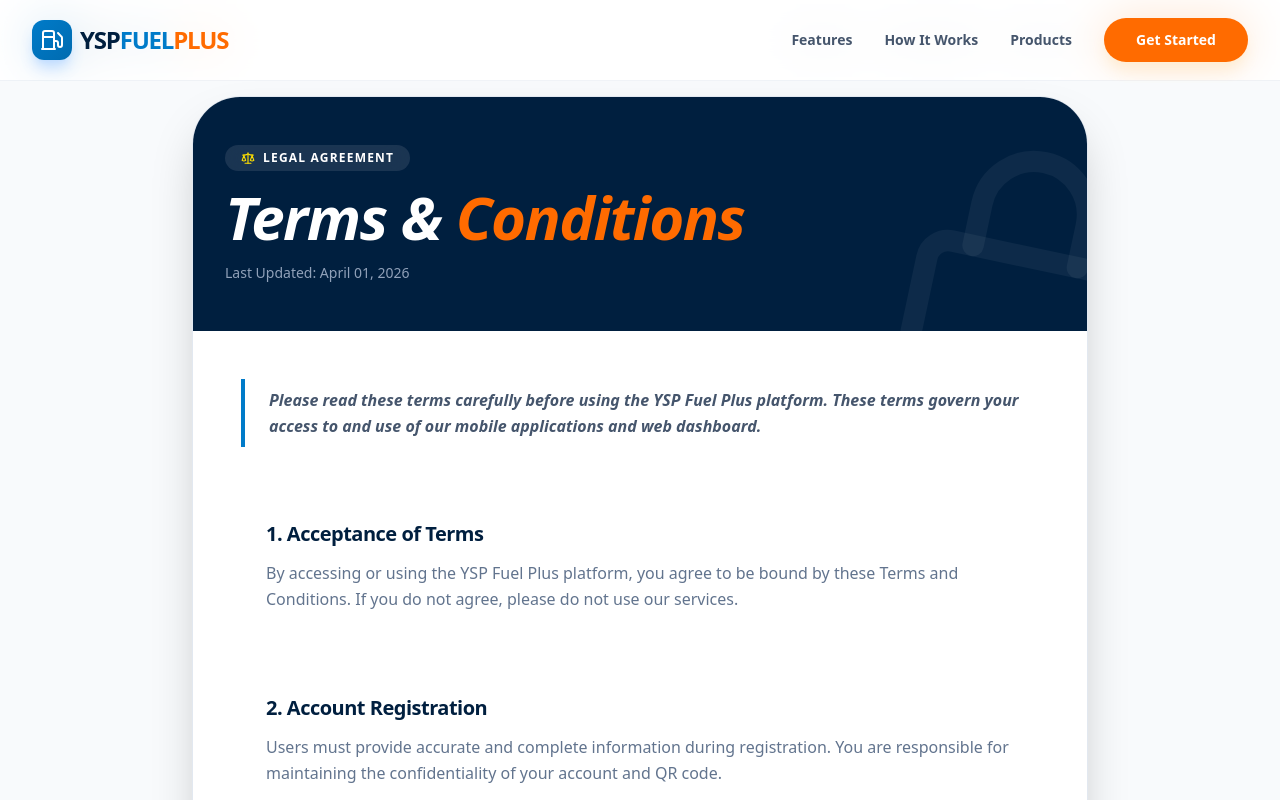
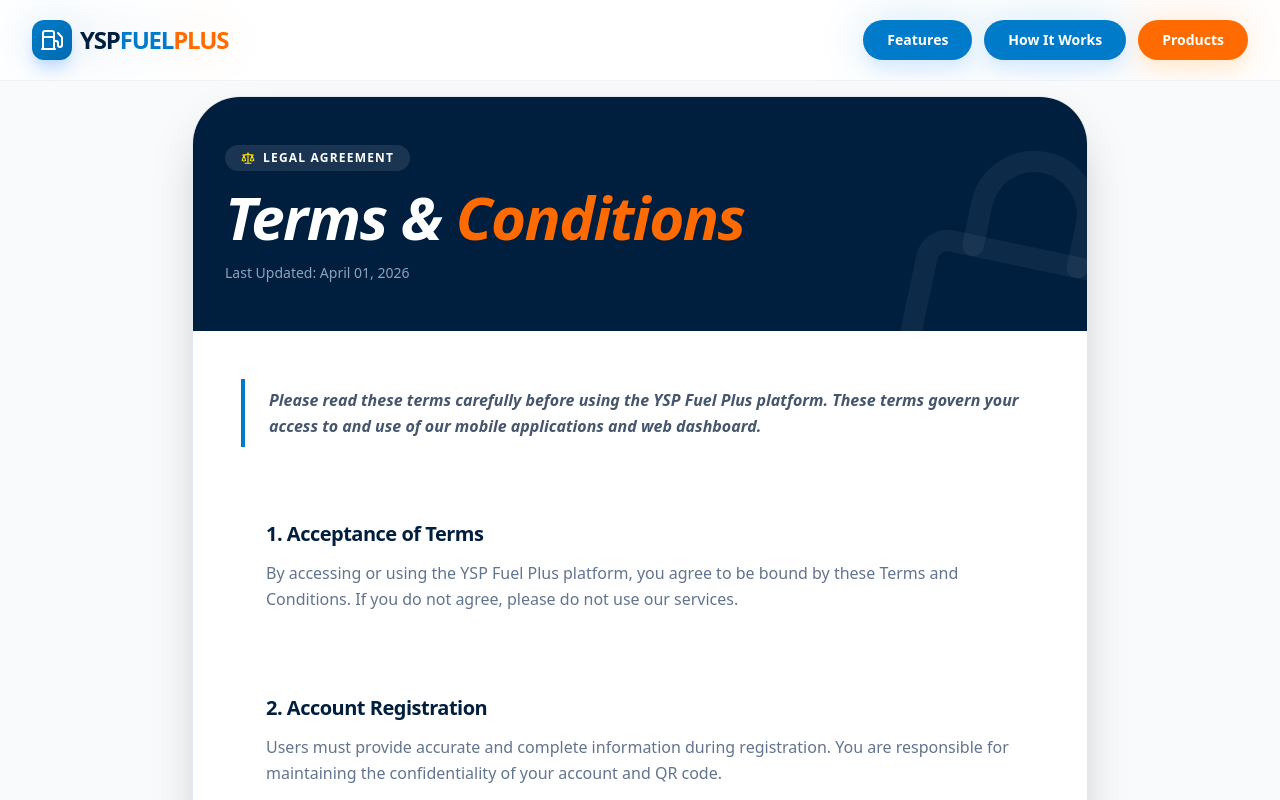
Before and after one commit to kodstechnologies/ysp-landing, a React (Vite) app: page /terms in a window 1280 px wide. Shown: the top 800 px of the page. Built offline with nearby package versions, Linux system fonts and the light colour scheme.

Commit message:
change in the navbar

```diff
--- a/src/components/Navbar.jsx
+++ b/src/components/Navbar.jsx
@@ -42,22 +42,22 @@
           </Link>
 
           {/* Desktop Navigation */}
-          <div className="hidden md:flex items-center gap-8 text-sm font-bold text-slate-600">
+          <div className="hidden md:flex items-center gap-3 text-sm font-bold">
             <button
               onClick={() => scrollToSection("features")}
-              className="hover:text-[#007BC9] transition-colors"
+              className="bg-lochmara text-white px-6 py-2.5 rounded-full hover:shadow-xl hover:shadow-blue-200 transition-all duration-300 active:scale-95 shadow-lg shadow-blue-100 flex items-center justify-center"
             >
               Features
             </button>
             <button
               onClick={() => scrollToSection("how-it-works")}
-              className="hover:text-[#007BC9] transition-colors"
+              className="bg-lochmara text-white px-6 py-2.5 rounded-full hover:shadow-xl hover:shadow-blue-200 transition-all duration-300 active:scale-95 shadow-lg shadow-blue-100 flex items-center justify-center whitespace-nowrap"
             >
               How It Works
             </button>
             <button
               onClick={() => scrollToSection("products")}
-              className="hover:text-vibrant-orange transition-colors"
+              className="bg-vibrant-orange text-white px-6 py-2.5 rounded-full hover:shadow-xl hover:shadow-orange-200 transition-all duration-300 active:scale-95 shadow-lg shadow-orange-100 flex items-center justify-center"
             >
               Products
             </button>
@@ -68,9 +68,9 @@
               Pricing
             </button> */}
 
-            <button className="bg-vibrant-orange text-white px-8 py-3 rounded-full hover:shadow-xl hover:shadow-orange-200 transition-all duration-300 active:scale-95 shadow-lg shadow-orange-100 flex items-center gap-2">
+            {/* <button className="bg-vibrant-orange text-white px-8 py-3 rounded-full hover:shadow-xl hover:shadow-orange-200 transition-all duration-300 active:scale-95 shadow-lg shadow-orange-100 flex items-center gap-2">
               Get Started
-            </button>
+            </button> */}
           </div>
 
           {/* Mobile Menu Toggle */}
@@ -93,7 +93,7 @@
             { id: "features", label: "Features" },
             { id: "how-it-works", label: "How It Works" },
             { id: "products", label: "Products" },
-            { id: "pricing", label: "Pricing" },
+            // { id: "pricing", label: "Pricing" },
           ].map((item) => (
             <button
               key={item.id}
@@ -105,9 +105,9 @@
           ))}
 
           <div className="pt-4 border-t border-slate-100 mt-4 px-2">
-            <button className="w-full bg-vibrant-orange text-white py-5 rounded-2xl font-black shadow-xl shadow-orange-100 active:scale-95 transition-transform">
+            {/* <button className="w-full bg-vibrant-orange text-white py-5 rounded-2xl font-black shadow-xl shadow-orange-100 active:scale-95 transition-transform">
               Request Demo
-            </button>
+            </button> */}
           </div>
         </div>
       </div>
```
